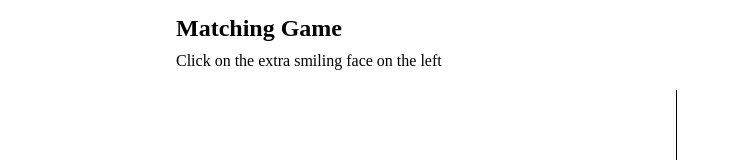
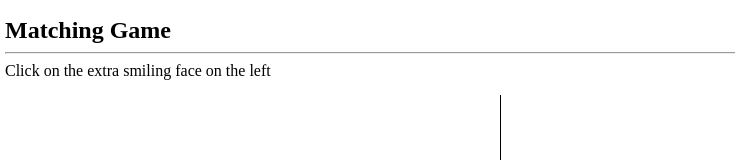
Before and after one commit to CodeDaitya/javascript, a plain HTML site: page matchingGame/part1.html in a window 1280 px wide. Shown: the top 160 px of the page, without its empty margins (0-735 px from the left). Drawn offline with Linux system fonts and the light colour scheme.

Commit message:
Changed style

```diff
--- a/matchingGame/part1.html
+++ b/matchingGame/part1.html
@@ -4,13 +4,11 @@
     <meta charset="utf-8">
     <title>Matching Game</title>
     <style>
-      body{
-        margin: 0; padding: 0;
-        margin-left: 11em;
-      }
-      h2{margin: 0; padding: 15px 0 5px 0;}
-      p{margin: 0; padding: 5px 0 20px 0;}
-      div{
+    body{margin: 0; padding: 0;}
+    h2{margin: 2px 0 0 5px; padding-top: 15px;}
+    p{margin: 2px 0 0 5px; padding-bottom: 15px;}
+    hr{margin-left: 5px;width: 1000px;}
+    div{
         position: absolute;
         display: inline; height: 500px;
         margin: 0; padding: 0;
@@ -21,7 +19,7 @@
         margin: 0; padding: 0;
       }
       #rightSide{
-        left: 676px;
+        left: 500px;
         height: 500px; width: 500px;
         border-left: 1px solid black;
         margin: 0; padding: 0;
@@ -29,7 +27,7 @@
     </style>
   </head>
   <body>
-    <h2>Matching Game</h2>
+    <h2>Matching Game</h2><hr>
     <p>Click on the extra smiling face on the left</p>
 
     <div id="leftSide"></div><div id="rightSide"></div>
```
Also changed, not shown: matchingGame/part2.html (+5 -7 lines), matchingGame/part3.html (+6 -8 lines).
